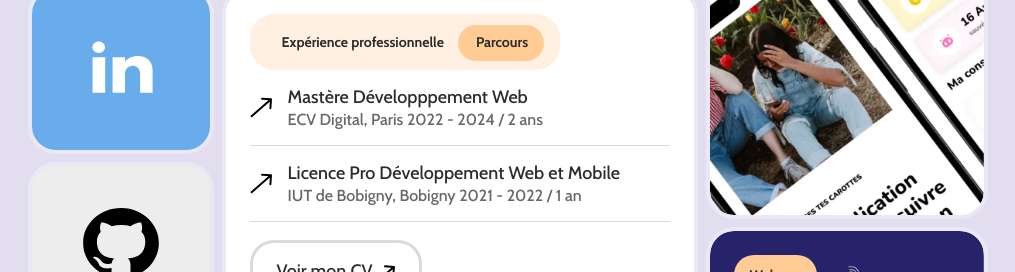
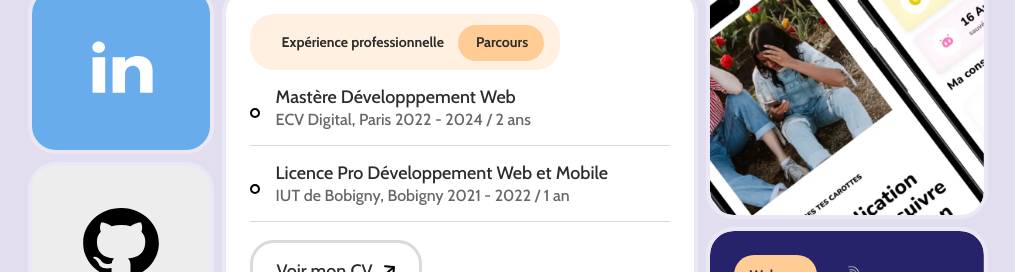
Before and after one commit to mokonaa/portfolio, a Next.js app: page / in a window 1280 px wide. Both pictures are taken after a click on the element "Parcours". Shown: the part 319-591 px from the top of the page, without its empty margins (132-1147 px from the left). Built offline with nearby package versions, Linux system fonts and the light colour scheme.

Commit message:
adding links to work and change to formation arrows to bulletpoints

```diff
--- a/app/page.js
+++ b/app/page.js
@@ -134,8 +134,8 @@ export default function Home() {
           </div>
           {activeTab === 0 && (
             <div className='formation__row-container'>
-              <FormationElement titre="Intégratrice Web" entreprise="Kusmi Tea / alternance" duree="2023 - 2024" />
-              <FormationElement titre="Intégratrice Web" entreprise="Etam / alternance" duree="2021 - 2023" />
+              <FormationElement href="/projets/kusmi-tea" titre="Intégratrice Web" entreprise="Kusmi Tea / alternance" duree="2023 - 2024" />
+              <FormationElement href="/projets/etam" titre="Intégratrice Web" entreprise="Etam / alternance" duree="2021 - 2023" />
             </div>
           )}
 
--- a/components/FormationElement.jsx
+++ b/components/FormationElement.jsx
@@ -1,10 +1,27 @@
+import Link from "next/link"
 
-function FormationElement({ titre, entreprise, duree }) {
+function FormationElement({ titre, entreprise, duree, href }) {
     return (
-        <div className="formation__row">
-            <svg className="formation__icon" width="22" height="21" viewBox="0 0 22 21" fill="none" xmlns="http://www.w3.org/2000/svg">
+        <>
+            {href ? (
+                <Link href={href} target="_blank" passHref className="formation__row">
+                    <svg width="22" height="21" viewBox="0 0 22 21" fill="none" xmlns="http://www.w3.org/2000/svg">
                         <path d="M21.9978 2.31652C22.0345 1.76546 21.6176 1.28895 21.0665 1.25221L12.0865 0.653543C11.5354 0.616806 11.0589 1.03375 11.0221 1.58481C10.9854 2.13587 11.4024 2.61238 11.9534 2.64911L19.9357 3.18127L19.4035 11.1635C19.3668 11.7146 19.7837 12.1911 20.3348 12.2279C20.8859 12.2646 21.3624 11.8476 21.3991 11.2966L21.9978 2.31652ZM1.6585 20.5026L21.6585 3.00258L20.3415 1.49742L0.341495 18.9974L1.6585 20.5026Z" fill="black" />
                     </svg>
+                    <div className="formation__description">
+                        <h3 className="formation__titre">{titre}</h3>
+                        <h3 className="formation__entreprise">{entreprise} <span className="hide-desktop">{duree}</span></h3>
+                    </div>
+                    <h3 className="formation__date hide-mobile">{duree}</h3>
+                </Link>
+            ) : (
+                <div className="formation__row">
+                    <div className="formation__icon">
+                        <svg width="10" height="10" viewBox="0 0 10 10" fill="none" xmlns="http://www.w3.org/2000/svg">
+                            <path d="M1 5C1 6.06087 1.42143 7.07828 2.17157 7.82843C2.92172 8.57857 3.93913 9 5 9C6.06087 9 7.07828 8.57857 7.82843 7.82843C8.57857 7.07828 9 6.06087 9 5C9 3.93913 8.57857 2.92172 7.82843 2.17157C7.07828 1.42143 6.06087 1 5 1C3.93913 1 2.92172 1.42143 2.17157 2.17157C1.42143 2.92172 1 3.93913 1 5Z" stroke="black" strokeWidth="2" stroke-linecap="round" stroke-linejoin="round" />
+                        </svg>
+                    </div>
+
                     <div className="formation__description">
                         <h3 className="formation__titre">{titre}</h3>
                         <h3 className="formation__entreprise">{entreprise} <span className="hide-desktop">{duree}</span></h3>
@@ -13,5 +30,8 @@ function FormationElement({ titre, entreprise, duree }) {
                 </div>
             )
             }
+        </>
+    )
+}
 
 export default FormationElement
--- a/styles/_layout.scss
+++ b/styles/_layout.scss
@@ -209,6 +209,11 @@ main {
                 }
             }
         }
+    }
+
+    &__icon {
+        width: 10px;
+        height: 10px;
     }
 
     &__titre {
```
Lines whose indentation alone changed are shown as unchanged.
